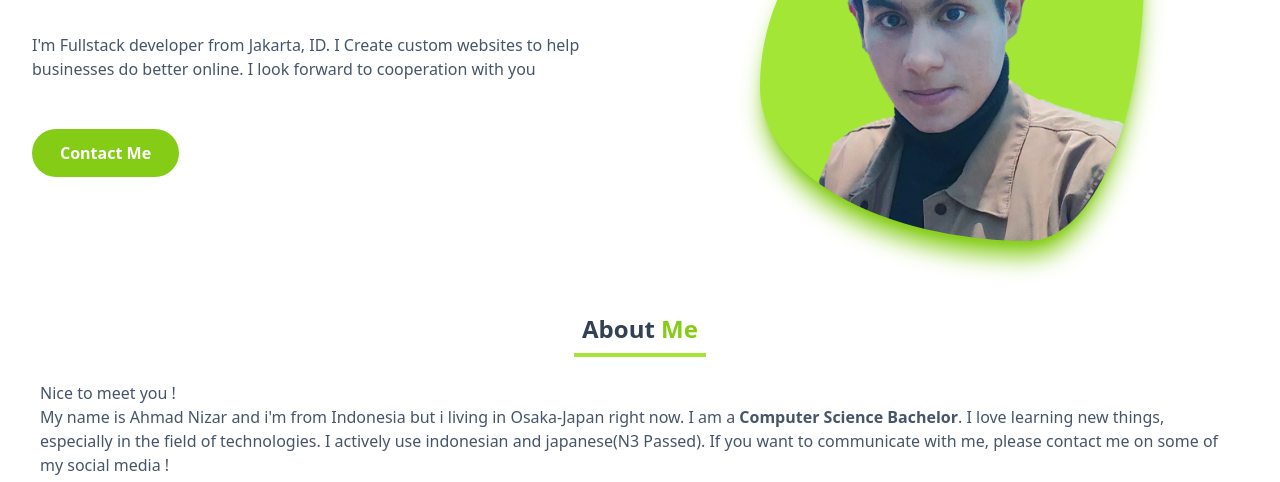
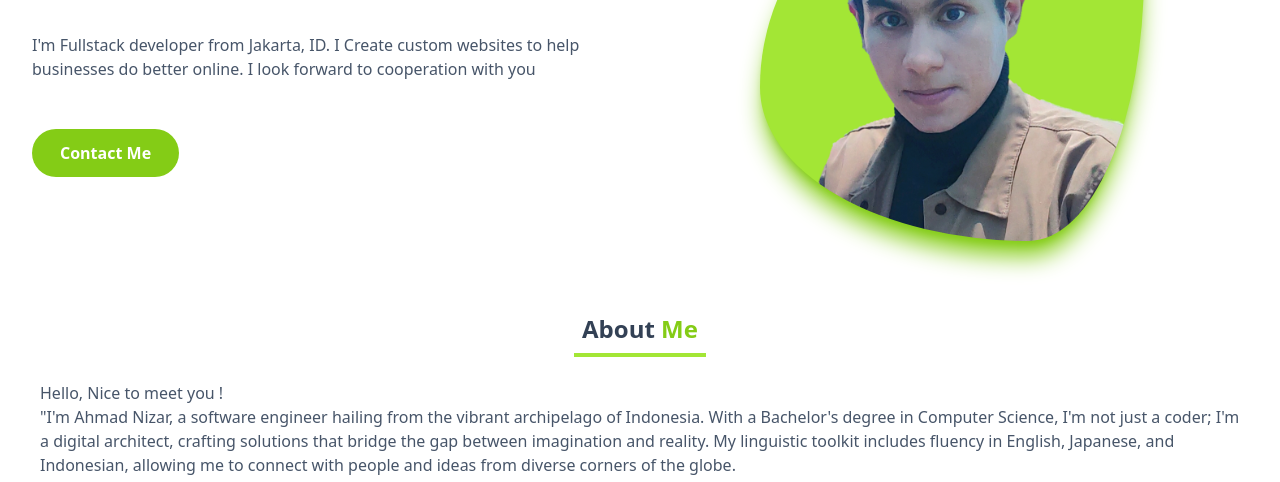
Before and after one commit to nizarmono/portfolio, a website: page public/index.html in a window 1280 px wide. Shown: the part 364-846 px from the top of the page. Drawn offline with nearby package versions, Linux system fonts and the light colour scheme.

Commit message:
Update index.html
Change the "about me"

```diff
--- a/public/index.html
+++ b/public/index.html
@@ -93,7 +93,7 @@
         <div class="container ">
             <div class="w-full mx-auto text-center">
                 <h3 class="green-unline text-slate-700 text-xl md:text-2xl font-semibold">About <span class="text-lime-500">Me</span></h3>
-                <p class="m-6 text-left text-slate-600 font-normal">Nice to meet you !<br>My name is Ahmad Nizar and i'm from Indonesia but i living in Osaka-Japan right now. I am a <b>Computer Science Bachelor</b>. I love learning new things, especially in the field of technologies. I actively use indonesian and japanese(N3 Passed). If you want to communicate with me, please contact me on some of my social media !</p>
+                <p class="m-6 text-left text-slate-600 font-normal">Hello, Nice to meet you !<br>"I'm Ahmad Nizar, a software engineer hailing from the vibrant archipelago of Indonesia. With a Bachelor's degree in Computer Science, I'm not just a coder; I'm a digital architect, crafting solutions that bridge the gap between imagination and reality. My linguistic toolkit includes fluency in English, Japanese, and Indonesian, allowing me to connect with people and ideas from diverse corners of the globe.<br>I thrive on the thrill of discovery, constantly seeking out new technologies and methodologies to expand my horizons. The tech world is my playground, and I'm always eager to explore its uncharted territories. I believe that innovation is the heartbeat of progress, and I'm passionate about contributing my skills to build a better, more connected future. Let's collaborate and create something extraordinary!"</p>
                 <div class="w-full text-center mx-auto">
                     <a href="https://www.facebook.com/ahmad.nizar.92123015?mibextid=ZbWKwL" class="inline-block mx-[10px] md:mx-8 w-4 " target="_blank">
                         <svg role="img" class="w-6 md:w-8 media-hover" viewBox="0 0 24 24" xmlns="http://www.w3.org/2000/svg"><title>Facebook</title><path fill="#84cc16" fill="#84cc16" d="M24 12.073c0-6.627-5.373-12-12-12s-12 5.373-12 12c0 5.99 4.388 10.954 10.125 11.854v-8.385H7.078v-3.47h3.047V9.43c0-3.007 1.792-4.669 4.533-4.669 1.312 0 2.686.235 2.686.235v2.953H15.83c-1.491 0-1.956.925-1.956 1.874v2.25h3.328l-.532 3.47h-2.796v8.385C19.612 23.027 24 18.062 24 12.073z"/></svg>
```
